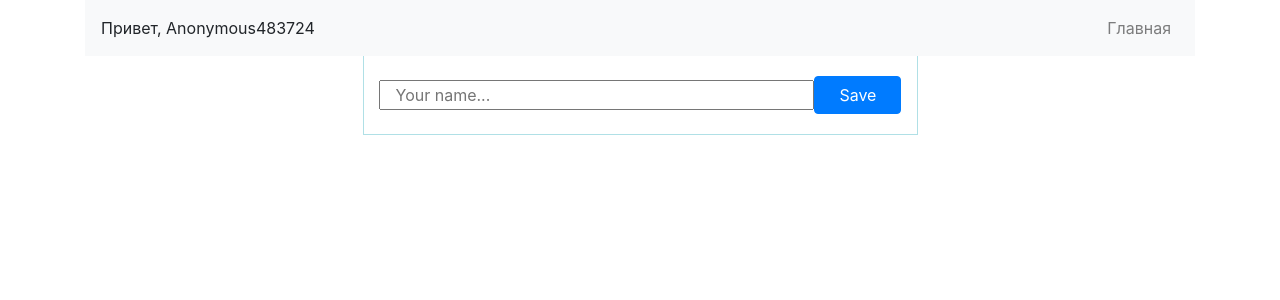
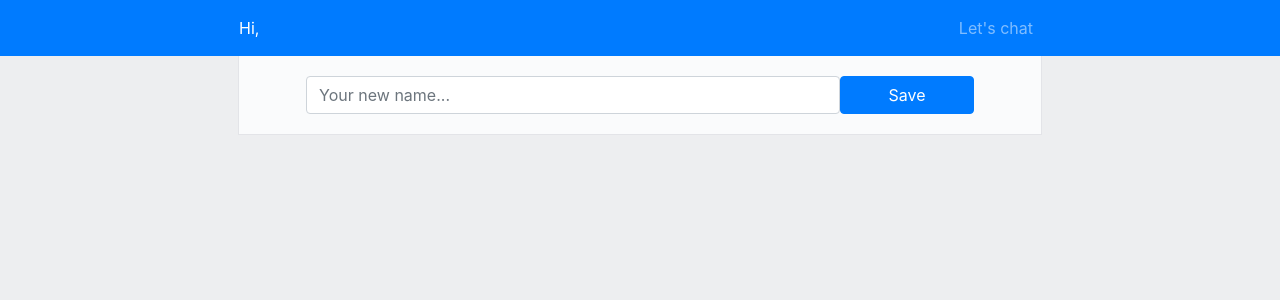
Before and after one commit to Chatik-Project/Chatik-Frontend, a Vue app: page /settings in a window 1280 px wide. Shown: the top 300 px of the page. Built offline with nearby package versions, Linux system fonts and the light colour scheme; no server answers.

Commit message:
0.4.3 - Frontend №4 - Frontend: Имя
Redesign and code refactoring, added alert change nickname

```diff
--- a/package.json
+++ b/package.json
@@ -1,6 +1,6 @@
 {
-  "name": "twitter-project1",
-  "version": "0.3.3",
+  "name": "Chatik-Frontend",
+  "version": "0.4.3",
   "description": "Chatik-Frontend",
   "main": "./src/js/main.js",
   "scripts": {
--- a/src/css/style.css
+++ b/src/css/style.css
@@ -1,11 +1,18 @@
+#main, html {
+    background-color: rgb(237,238,240);
+}
+
 #user-greeting {
+    color: white;
     cursor: crosshair;
 }
-.messagesWrap {
-    border: 1px solid powderblue;
+
+.messages-wrap {
+    background-color: rgb(255, 255, 255);
+    border: 1px solid rgb(227, 228, 232);
     overflow-y: scroll;
-    max-height: 500px;
-    min-height: 500px;
+    max-height: 87vh;
+    min-height: 87vh;
 }
 
 #messages {
@@ -32,17 +39,18 @@
     font-size: 15px
 }
 
-.form {
+.message-send {
+    background-color: rgb(250, 251, 252);
     padding-top: 20px;
     padding-bottom: 20px;
-    border-left: 1px solid powderblue;
-    border-right: 1px solid powderblue;
-    border-bottom: 1px solid powderblue
+    border-left: 1px solid rgb(227, 228, 232);
+    border-right: 1px solid rgb(227, 228, 232);
+    border-bottom: 1px solid rgb(227, 228, 232);
 }
 
 .settings {
-    height: 30px;
+    height: 35px;
     background-repeat: no-repeat;
     background-position: center;
-    background-image: url("./../icons/settings-work-tool.svg");
+    background-image: url("../icons/settings.svg");
 }
--- a/src/js/App.vue
+++ b/src/js/App.vue
@@ -1,14 +1,14 @@
 <template>
-    <main class="container">
-        <nav class="navbar navbar-expand-lg navbar-light bg-light">
-            <a id="user-greeting">Привет, {{ chat.username }}</a>
-            <div class="collapse navbar-collapse justify-content-end" id="navbarNav">
+    <main id="main" class="col-12">
+        <nav class="navbar navbar-expand navbar-dark bg-primary row">
+            <a id="user-greeting" class="col-4 offset-2">Hi, {{ chat.username }}</a>
+            <div class="collapse navbar-collapse justify-content-end col-2 offset-2" id="navbarNav">
                 <ul class="navbar-nav">
-                    <li class="nav-item"><router-link to="/" class="nav-link">Главная</router-link></li>
+                    <li class="nav-item"><router-link to="/" class="nav-link">Let's chat</router-link></li>
                 </ul>
             </div>
         </nav>
-        <div>
+        <div class="col-8 offset-2">
             <router-view></router-view>
         </div>
     </main>
--- a/src/js/app.js
+++ b/src/js/app.js
@@ -8,7 +8,6 @@ Vue.use(VueRouter);
 
 store.dispatch('chat/listenMessages');
 store.dispatch('chat/loadLastMessages');
-
 store.dispatch('chat/changeName');
 
 const router = new VueRouter({
--- a/src/js/components/Main.vue
+++ b/src/js/components/Main.vue
@@ -1,15 +1,15 @@
 <template>
-    <div class="row">
-        <div class="messagesWrap col-8 offset-2">
-            <ul id="messages" class="col-8 offset-2" v-for="message in chat.messages">
+    <div>
+        <div class="messages-wrap">
+            <ul id="messages" v-for="message in chat.messages">
                 <li>
                     <p class="user">{{ message.username }}</p>
                     <p class="content">{{ message.content }}</p>
                 </li>
             </ul>
         </div>
-        <form @submit.prevent="validateMessage" class="col-8 offset-2 form-group form form-inline">
-            <input type="text" v-model="content" class="form-control col-9" placeholder="Write a message..." required>
+        <form @submit.prevent="validateMessage" class="form-group message-send form-inline">
+            <input type="text" v-model="content" class="form-control col-8 offset-1" placeholder="Write a message..." required>
             <input type="submit" class="btn btn-primary col-2" value="Send">
             <router-link to="/settings" class="settings col-1"></router-link>
         </form>
--- a/src/js/components/Settings.vue
+++ b/src/js/components/Settings.vue
@@ -1,7 +1,9 @@
 <template>
     <div>
-        <form @submit.prevent="validateForm" class="form-group form form-inline col-6 offset-3">
-            <input type="text" class="col-10" placeholder="Your name..." v-model="newName" required>
+        <form @submit.prevent="validateForm" class="form-group message-send form-inline">
+            <p class="alert alert-danger col-12" v-if="error">{{ error }}</p>
+            <p class="alert alert-success col-12" v-if="success">{{ success }} redirect {{ seconds }}...</p>
+            <input type="text" class="form-control col-8 offset-1" placeholder="Your new name..." v-model="newName" required>
             <input type="submit" class="btn btn-primary col-2" value="Save">
         </form>
     </div>
@@ -12,17 +14,33 @@
         name: "Settings",
         data() {
             return {
-                newName: ''
+                newName: '',
+                error: '',
+                success: '',
+                seconds: 3
             }
         },
         methods: {
             validateForm() {
                 this.newName = this.newName.trim();
                 if(this.newName.length) {
-                    this.$store.dispatch('chat/changeName', this.newName);
-                    this.$router.push('/');
+                    this.$store.dispatch('chat/changeName', this.newName).then(resolve => {
+                        this.success = resolve;
+                        this.error = '';
+                        this.timer = setInterval(() => {
+                            if(!this.seconds--) {
+                                this.$router.push('/');
+                            }
+                        }, 1000);
+                    }).catch(reject => {
+                        this.success = '';
+                        this.error = reject;
+                    });
                 }
             },
+        },
+        destroyed() {
+            if('timer' in this) clearInterval(this.timer);
         }
     }
 </script>
--- a/src/js/store/modules/Chat.js
+++ b/src/js/store/modules/Chat.js
@@ -1,9 +1,10 @@
-import io from 'socket.io-client';
-var socket = io('http://138.68.234.86:7777');
+import { socket } from './../socketConfig.js';
 const state = {
     messages: [],
-    username: ''
+    username: '',
 };
+
+let averageWaitTime = 2000;
 
 const getters = {
     getMessages() {
@@ -24,16 +25,16 @@ const actions = {
         })
     },
     changeName({ commit, state }, name = null) {
-        let defaultName = 'Anonymous' + Math.round(Math.random() * 1000000);
-        if(name == null) {
-            if(state.username !== '') {
-                defaultName = state.username;
-            }
-        } else {
-            defaultName = name;
-        }
-        socket.emit('changeName', defaultName);
-        commit('setName', defaultName);
+        return new Promise((resolve, reject) => {
+            let defaultName = 'Anonymous' + Math.round(Math.random() * 1000000);
+            (name)? defaultName = name: (state.username) && (defaultName = state.username);
+            socket.emit('changeName', defaultName);
+            socket.on('nameChanged', msg => {
+                commit('setName', defaultName);
+                resolve(msg);
+            });
+            setTimeout(() => reject('Ошибка попробуйте позже'), averageWaitTime);
+        });
     },
     addMessage({ commit }, content) {
         socket.emit('msg', content);
--- /dev/null
+++ b/src/js/store/socketConfig.js
@@ -0,0 +1,2 @@
+import io from 'socket.io-client';
+export let socket = io('http://188.166.104.136:7777');
```
Also changed, not shown: src/icons/settings-work-tool.svg (deleted), src/icons/settings.svg (added).
